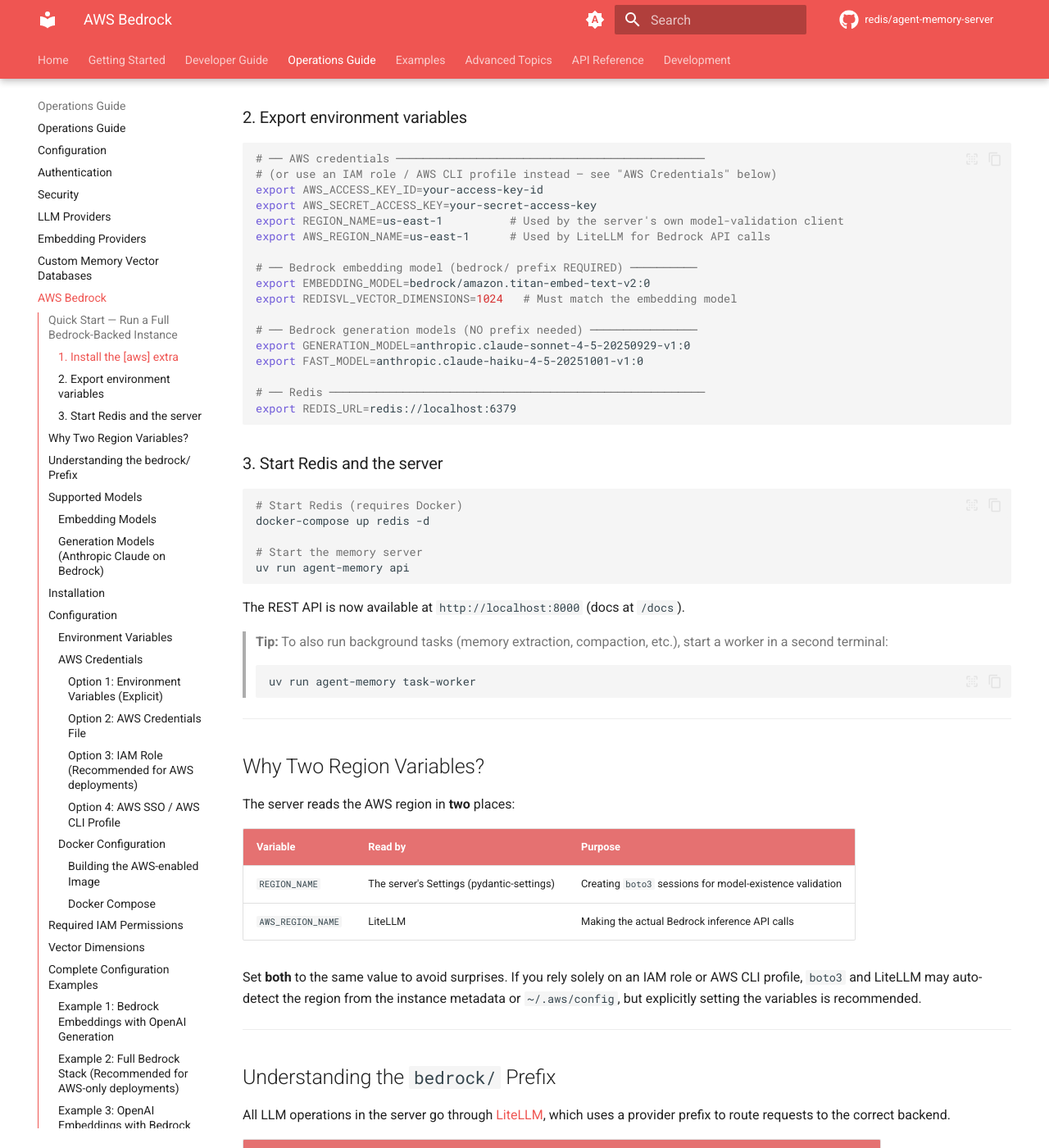
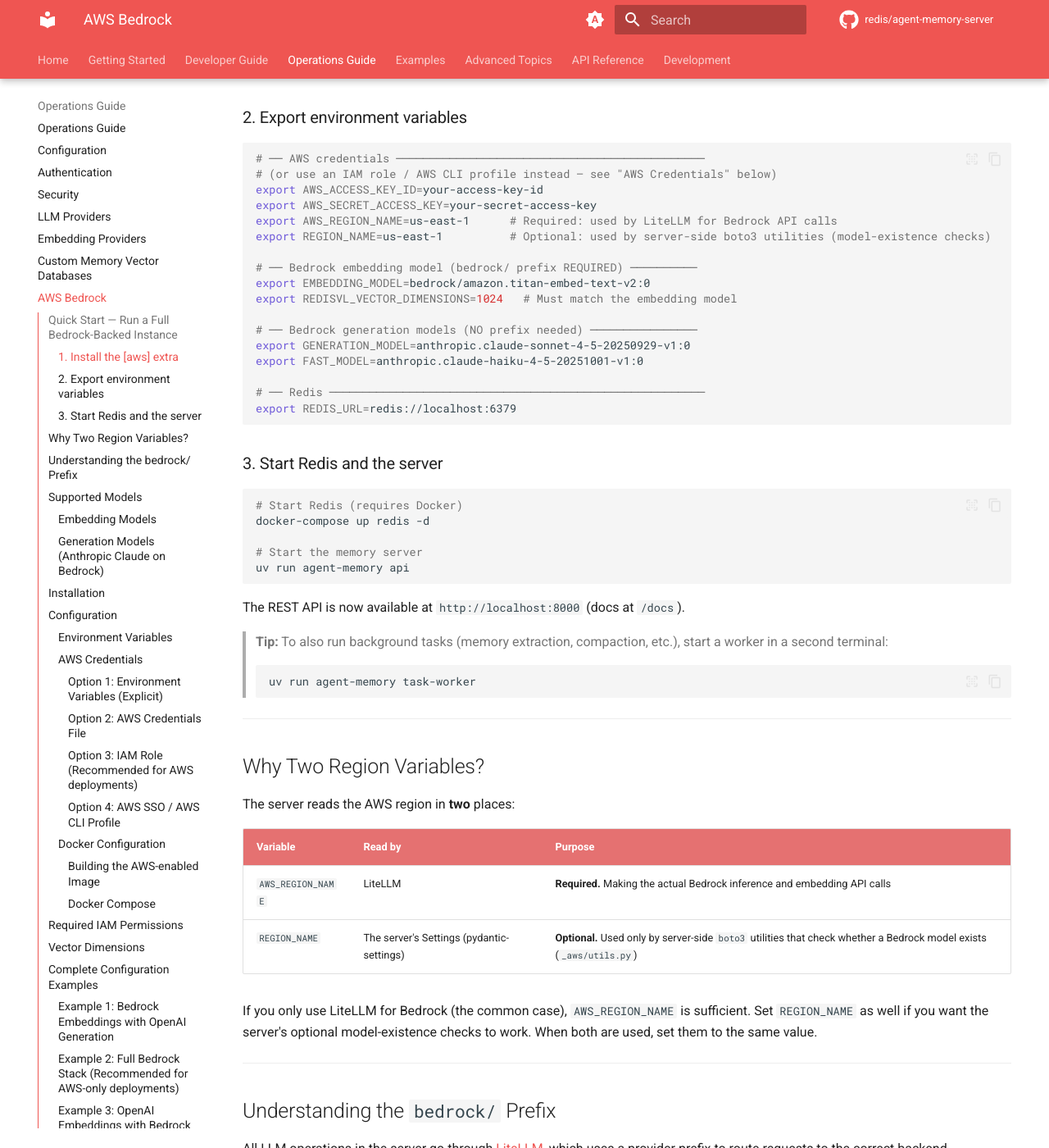
Before and after one commit to redis/agent-memory-server, an MkDocs documentation site: the page built from docs/aws-bedrock.md, in a window 1280 px wide and 1400 px high, scrolled down 694 px. Shown: the whole window at 82% size. Built offline with MkDocs 1.6.1 and Material for MkDocs 9.7.7, drawn with Linux system fonts in a browser that asks for light colours; comment, search, counter and statistics services are not loaded; the version menu is left out; some of the changed text lies outside the part shown.

Commit message:
docs: address PR review feedback from Copilot
- Fix REGION_NAME vs AWS_REGION_NAME: clarify AWS_REGION_NAME is required
  (LiteLLM), REGION_NAME is optional (server-side boto3 model-existence checks)
- Fix IAM role section: note that server boto3 utilities currently require
  explicit credentials, but LiteLLM handles IAM roles natively
- Fix REDISVL_VECTOR_DIMENSIONS description: it is a fallback/override, not
  auto-detected
- Add asterisk notes on embedding models not in MODEL_CONFIGS (titan-embed-image,
  cohere.embed-v4) requiring explicit REDISVL_VECTOR_DIMENSIONS

````diff
--- a/docs/aws-bedrock.md
+++ b/docs/aws-bedrock.md
@@ -27,8 +27,8 @@
 # (or use an IAM role / AWS CLI profile instead — see "AWS Credentials" below)
 export AWS_ACCESS_KEY_ID=your-access-key-id
 export AWS_SECRET_ACCESS_KEY=your-secret-access-key
-export REGION_NAME=us-east-1          # Used by the server's own model-validation client
-export AWS_REGION_NAME=us-east-1      # Used by LiteLLM for Bedrock API calls
+export AWS_REGION_NAME=us-east-1      # Required: used by LiteLLM for Bedrock API calls
+export REGION_NAME=us-east-1          # Optional: used by server-side boto3 utilities (model-existence checks)
 
 # ── Bedrock embedding model (bedrock/ prefix REQUIRED) ──────────
 export EMBEDDING_MODEL=bedrock/amazon.titan-embed-text-v2:0
@@ -67,10 +67,10 @@
 
 | Variable | Read by | Purpose |
 |----------|---------|---------|
-| `REGION_NAME` | The server's Settings (pydantic-settings) | Creating `boto3` sessions for model-existence validation |
-| `AWS_REGION_NAME` | LiteLLM | Making the actual Bedrock inference API calls |
+| `AWS_REGION_NAME` | LiteLLM | **Required.** Making the actual Bedrock inference and embedding API calls |
+| `REGION_NAME` | The server's Settings (pydantic-settings) | **Optional.** Used only by server-side `boto3` utilities that check whether a Bedrock model exists (`_aws/utils.py`) |
 
-Set **both** to the same value to avoid surprises. If you rely solely on an IAM role or AWS CLI profile, `boto3` and LiteLLM may auto-detect the region from the instance metadata or `~/.aws/config`, but explicitly setting the variables is recommended.
+If you only use LiteLLM for Bedrock (the common case), `AWS_REGION_NAME` is sufficient. Set `REGION_NAME` as well if you want the server's optional model-existence checks to work. When both are used, set them to the same value.
 
 ---
 
@@ -97,10 +97,12 @@
 |----------|----------|------------|-------------|
 | `bedrock/amazon.titan-embed-text-v2:0` | Amazon | 1024 | Latest Titan text embedding (recommended) |
 | `bedrock/amazon.titan-embed-text-v1` | Amazon | 1536 | Original Titan text embedding |
-| `bedrock/amazon.titan-embed-image-v1` | Amazon | 1024 | Titan multimodal (text + image) embedding |
+| `bedrock/amazon.titan-embed-image-v1` | Amazon | 1024 | Titan multimodal (text + image) embedding * |
 | `bedrock/cohere.embed-english-v3` | Cohere | 1024 | English-focused embeddings |
 | `bedrock/cohere.embed-multilingual-v3` | Cohere | 1024 | Multilingual embeddings |
-| `bedrock/cohere.embed-v4:0` | Cohere | 1024 | Cohere Embed v4 — text + image embedding |
+| `bedrock/cohere.embed-v4:0` | Cohere | 1024 | Cohere Embed v4 — text + image embedding * |
+
+> \* Models marked with **\*** are not in `MODEL_CONFIGS` and their dimensions cannot be auto-resolved. You **must** set `REDISVL_VECTOR_DIMENSIONS=1024` explicitly when using them, or you will get vector-size mismatch errors at runtime.
 
 ### Generation Models (Anthropic Claude on Bedrock)
 
@@ -147,8 +149,8 @@
 
 ```bash
 # Required: AWS region where Bedrock is available
-REGION_NAME=us-east-1            # For the server's own boto3 sessions
-AWS_REGION_NAME=us-east-1        # For LiteLLM's Bedrock calls
+AWS_REGION_NAME=us-east-1        # Required: for LiteLLM's Bedrock calls
+REGION_NAME=us-east-1            # Optional: for server-side boto3 model-existence checks
 
 # For Bedrock Embedding Models (bedrock/ prefix REQUIRED)
 EMBEDDING_MODEL=bedrock/amazon.titan-embed-text-v2:0
@@ -185,7 +187,9 @@
 
 #### Option 3: IAM Role (Recommended for AWS deployments)
 
-When running on AWS infrastructure (EC2, ECS, Lambda, etc.), use IAM roles for automatic credential management. No explicit credentials are needed — `boto3` and LiteLLM will discover credentials from the instance metadata service.
+When running on AWS infrastructure (EC2, ECS, Lambda, etc.), IAM roles provide automatic credential management. LiteLLM will discover credentials from the instance metadata service automatically.
+
+> **Note:** The server's built-in `boto3` model-existence utilities (`_aws/utils.py`) currently require explicit `AWS_ACCESS_KEY_ID` and `AWS_SECRET_ACCESS_KEY` environment variables. If you rely solely on an IAM role, LiteLLM Bedrock calls will work, but the optional model-existence checks will be skipped. This limitation may be removed in a future release.
 
 #### Option 4: AWS SSO / AWS CLI Profile
 
````
Also changed, not shown: docs/llm-providers.md (+11 -11 lines).
